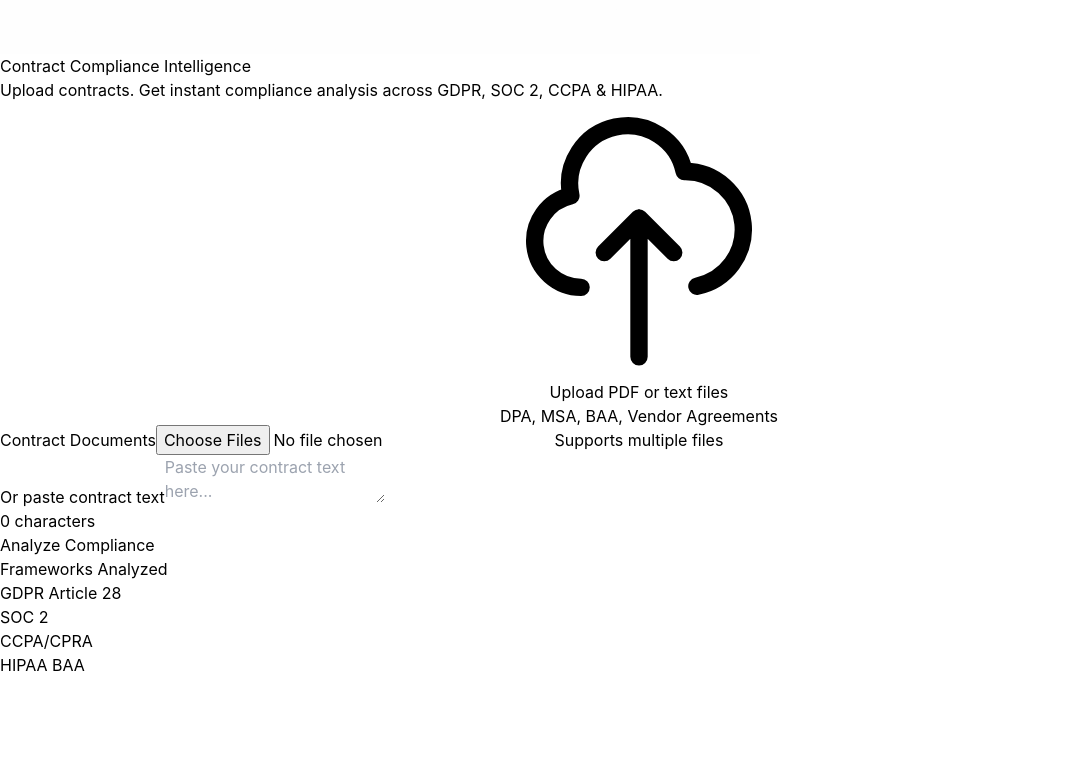
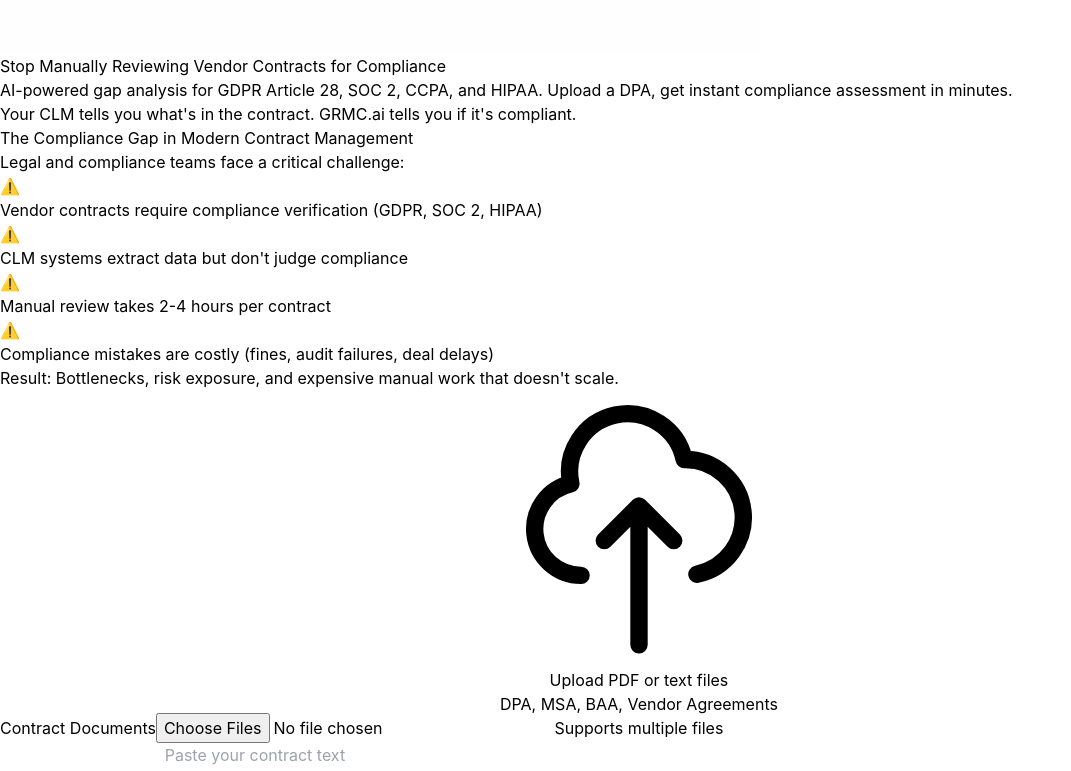
Before and after one commit to hellosrini77-cpu/grmc.ai, a React (Vite) app: page / in a window 1280 px wide. Shown: the part 1440-2211 px from the top of the page, without its empty margins (0-1071 px from the left). Built offline with nearby package versions, Linux system fonts and the light colour scheme.

Commit message:
Update App.jsx

```diff
--- a/src/App.jsx
+++ b/src/App.jsx
@@ -1118,22 +1118,54 @@
       </header>
 
       <main className="max-w-6xl mx-auto px-4 py-8">
-        {/* Hero */}
-        <div className="text-center mb-10">
-          <img src="/logo.png" alt="GRMC.ai" className="block h-40 bg-white rounded-lg p-2 mx-auto mb-6" />
-          <h1 className="text-3xl md:text-4xl font-bold mb-3">
-            Contract <span className="text-blue-400">Compliance</span> Intelligence
+        {/* Hero - UPDATED */}
+        <div className="text-center mb-12">
+          <img src="/logo.png" alt="GRMC.ai" className="block h-32 bg-white rounded-lg p-2 mx-auto mb-6" />
+          <h1 className="text-4xl md:text-5xl font-bold mb-4 leading-tight">
+            Stop Manually Reviewing Vendor Contracts for <span className="text-blue-400">Compliance</span>
           </h1>
-          <p className="text-slate-400 text-lg max-w-2xl mx-auto">
-            Upload contracts. Get instant compliance analysis across GDPR, SOC 2, CCPA & HIPAA.
+          <p className="text-slate-300 text-xl max-w-3xl mx-auto mb-4">
+            AI-powered gap analysis for GDPR Article 28, SOC 2, CCPA, and HIPAA. Upload a DPA, get instant compliance assessment in minutes.
+          </p>
+          <p className="text-slate-500 text-sm max-w-2xl mx-auto">
+            Your CLM tells you what's in the contract. GRMC.ai tells you if it's compliant.
           </p>
         </div>
 
-        {/* Main Content */}
-        <div className="grid lg:grid-cols-5 gap-6">
+        {/* Problem Statement Section - NEW */}
+        <section className="mb-12 bg-slate-800/50 rounded-xl p-8 border border-slate-700/50">
+          <h2 className="text-2xl font-bold mb-4 text-center">The Compliance Gap in Modern Contract Management</h2>
+          <p className="text-slate-300 mb-4 text-center max-w-3xl mx-auto">
+            Legal and compliance teams face a critical challenge:
+          </p>
+          <div className="grid md:grid-cols-2 gap-4 max-w-4xl mx-auto">
+            <div className="bg-slate-900/50 rounded-lg p-4">
+              <div className="text-red-400 mb-2">⚠️</div>
+              <p className="text-slate-300 text-sm">Vendor contracts require compliance verification (GDPR, SOC 2, HIPAA)</p>
+            </div>
+            <div className="bg-slate-900/50 rounded-lg p-4">
+              <div className="text-red-400 mb-2">⚠️</div>
+              <p className="text-slate-300 text-sm">CLM systems extract data but don't judge compliance</p>
+            </div>
+            <div className="bg-slate-900/50 rounded-lg p-4">
+              <div className="text-red-400 mb-2">⚠️</div>
+              <p className="text-slate-300 text-sm">Manual review takes 2-4 hours per contract</p>
+            </div>
+            <div className="bg-slate-900/50 rounded-lg p-4">
+              <div className="text-red-400 mb-2">⚠️</div>
+              <p className="text-slate-300 text-sm">Compliance mistakes are costly (fines, audit failures, deal delays)</p>
+            </div>
+          </div>
+          <p className="text-center text-slate-400 mt-6 font-medium">
+            Result: Bottlenecks, risk exposure, and expensive manual work that doesn't scale.
+          </p>
+        </section>
+
+        {/* Main Upload/Analysis Area - KEEP AS IS */}
+        <div className="grid lg:grid-cols-5 gap-6 mb-16">
           {/* Left: Upload & Input (2 cols) */}
           <div className="lg:col-span-2 space-y-4">
-            {/* File Upload - Now accepts multiple */}
+            {/* File Upload */}
             <div className="bg-slate-800 rounded-xl p-4 border border-slate-700">
               <label className="block text-sm font-medium text-slate-400 mb-3">Contract Documents</label>
               <input
@@ -1364,6 +1396,136 @@
           </div>
         </div>
 
+        {/* Who Uses GRMC.ai Section - NEW */}
+        <section className="mb-16">
+          <h2 className="text-3xl font-bold text-center mb-8">Who Uses GRMC.ai</h2>
+          <div className="grid md:grid-cols-3 gap-6">
+            <div className="bg-slate-800 rounded-xl p-6 border border-slate-700">
+              <h3 className="text-xl font-semibold mb-3 text-blue-400">Legal Operations Teams</h3>
+              <p className="text-slate-300 text-sm mb-4 italic">
+                "We use Ironclad for contract management, but still manually review every vendor DPA for GDPR compliance. GRMC.ai cut our review time from 3 hours to 15 minutes per contract."
+              </p>
+              <ul className="text-slate-400 text-sm space-y-2">
+                <li>• Mid-market to enterprise companies</li>
+                <li>• Already using CLMs but need compliance layer</li>
+                <li>• Overwhelmed with vendor contract reviews</li>
+              </ul>
+            </div>
+
+            <div className="bg-slate-800 rounded-xl p-6 border border-slate-700">
+              <h3 className="text-xl font-semibold mb-3 text-purple-400">Compliance Officers</h3>
+              <p className="text-slate-300 text-sm mb-4 italic">
+                "During SOC 2 audits, we need to verify all vendor contracts meet security requirements. GRMC.ai gives us confidence we haven't missed anything."
+              </p>
+              <ul className="text-slate-400 text-sm space-y-2">
+                <li>• Preparing for compliance audits</li>
+                <li>• Managing third-party risk programs</li>
+                <li>• Need documentation for auditors</li>
+              </ul>
+            </div>
+
+            <div className="bg-slate-800 rounded-xl p-6 border border-slate-700">
+              <h3 className="text-xl font-semibold mb-3 text-green-400">SaaS Companies</h3>
+              <p className="text-slate-300 text-sm mb-4 italic">
+                "We're not big enough for enterprise GRC platforms, but we need to ensure our vendor contracts are GDPR compliant. GRMC.ai is the right-sized solution."
+              </p>
+              <ul className="text-slate-400 text-sm space-y-2">
+                <li>• 100-1000 employees</li>
+                <li>• Subject to GDPR, CCPA, or HIPAA</li>
+                <li>• Need affordable compliance verification</li>
+              </ul>
+            </div>
+          </div>
+        </section>
+
+        {/* Supported Compliance Frameworks Section - NEW */}
+        <section className="mb-16">
+          <h2 className="text-3xl font-bold text-center mb-4">Supported Compliance Frameworks</h2>
+          <p className="text-slate-400 text-center mb-8 max-w-2xl mx-auto">
+            GRMC.ai provides automated gap analysis against major compliance frameworks
+          </p>
+
+          <div className="space-y-6">
+            {/* GDPR Article 28 */}
+            <div className="bg-slate-800 rounded-xl p-6 border border-slate-700">
+              <h3 className="text-xl font-semibold mb-3 text-blue-400">GDPR Article 28 (Data Processing Agreements)</h3>
+              <p className="text-slate-300 text-sm mb-4">
+                Analyzes DPAs for compliance with EU data protection requirements:
+              </p>
+              <div className="grid md:grid-cols-2 gap-3 text-slate-400 text-sm">
+                <div>• Data processing obligations and limitations</div>
+                <div>• Security measures and incident response</div>
+                <div>• Sub-processor authorization requirements</div>
+                <div>• Data subject rights assistance</div>
+                <div>• Audit rights and documentation</div>
+                <div>• Data breach notification timelines</div>
+              </div>
+            </div>
+
+            {/* SOC 2 */}
+            <div className="bg-slate-800 rounded-xl p-6 border border-slate-700">
+              <h3 className="text-xl font-semibold mb-3 text-purple-400">SOC 2 Type I & Type II</h3>
+              <p className="text-slate-300 text-sm mb-4">
+                Verifies vendor contracts include necessary SOC 2 commitments:
+              </p>
+              <div className="grid md:grid-cols-2 gap-3 text-slate-400 text-sm">
+                <div>• Security controls and commitments</div>
+                <div>• Availability and uptime SLAs</div>
+                <div>• Processing integrity requirements</div>
+                <div>• Confidentiality obligations</div>
+                <div>• Incident response procedures</div>
+                <div>• Right to audit provisions</div>
+              </div>
+            </div>
+
+            {/* CCPA/CPRA */}
+            <div className="bg-slate-800 rounded-xl p-6 border border-slate-700">
+              <h3 className="text-xl font-semibold mb-3 text-orange-400">CCPA/CPRA (California Privacy)</h3>
+              <p className="text-slate-300 text-sm mb-4">
+                Checks for California privacy law compliance:
+              </p>
+              <div className="grid md:grid-cols-2 gap-3 text-slate-400 text-sm">
+                <div>• Service provider vs. contractor designation</div>
+                <div>• Data sale prohibitions</div>
+                <div>• Consumer rights support obligations</div>
+                <div>• Data retention and deletion requirements</div>
+                <div>• Privacy notice requirements</div>
+                <div>• Third-party disclosure restrictions</div>
+              </div>
+            </div>
+
+            {/* HIPAA */}
+            <div className="bg-slate-800 rounded-xl p-6 border border-slate-700">
+              <h3 className="text-xl font-semibold mb-3 text-pink-400">HIPAA (Business Associate Agreements)</h3>
+              <p className="text-slate-300 text-sm mb-4">
+                Validates BAAs contain required HIPAA provisions:
+              </p>
+              <div className="grid md:grid-cols-2 gap-3 text-slate-400 text-sm">
+                <div>• Permitted uses and disclosures</div>
+                <div>• Safeguard requirements</div>
+                <div>• Breach notification obligations</div>
+                <div>• Subcontractor requirements</div>
+                <div>• Return or destruction of PHI</div>
+                <div>• Availability of books and records</div>
+              </div>
+            </div>
+          </div>
+        </section>
+
+        {/* Why Trust Us Section - NEW */}
+        <section className="mb-16 bg-slate-800/50 rounded-xl p-8 border border-slate-700/50">
+          <h2 className="text-3xl font-bold text-center mb-4">Built by Legal Ops Experts</h2>
+          <p className="text-slate-300 text-center max-w-3xl mx-auto mb-6">
+            GRMC.ai was created by <strong>20-year legal tech veterans</strong> who spent their careers at Twitter, Workday, Amazon, and IBM implementing enterprise CLM systems and managing global legal operations teams.
+          </p>
+          <p className="text-slate-400 text-center max-w-3xl mx-auto mb-6">
+            We built GRMC.ai because we lived the pain: CLM vendors claim "AI capabilities" but deliver data extraction, not compliance intelligence. Legal ops teams still do manual gap analysis.
+          </p>
+          <p className="text-blue-400 text-center font-medium">
+            We built the tool we wished existed.
+          </p>
+        </section>
+
         {/* Footer */}
         <footer className="mt-16 pt-8 border-t border-slate-800 text-center text-slate-500 text-sm">
           <p>GRMC.ai™ — Governance, Risk Management & Compliance</p>
```
